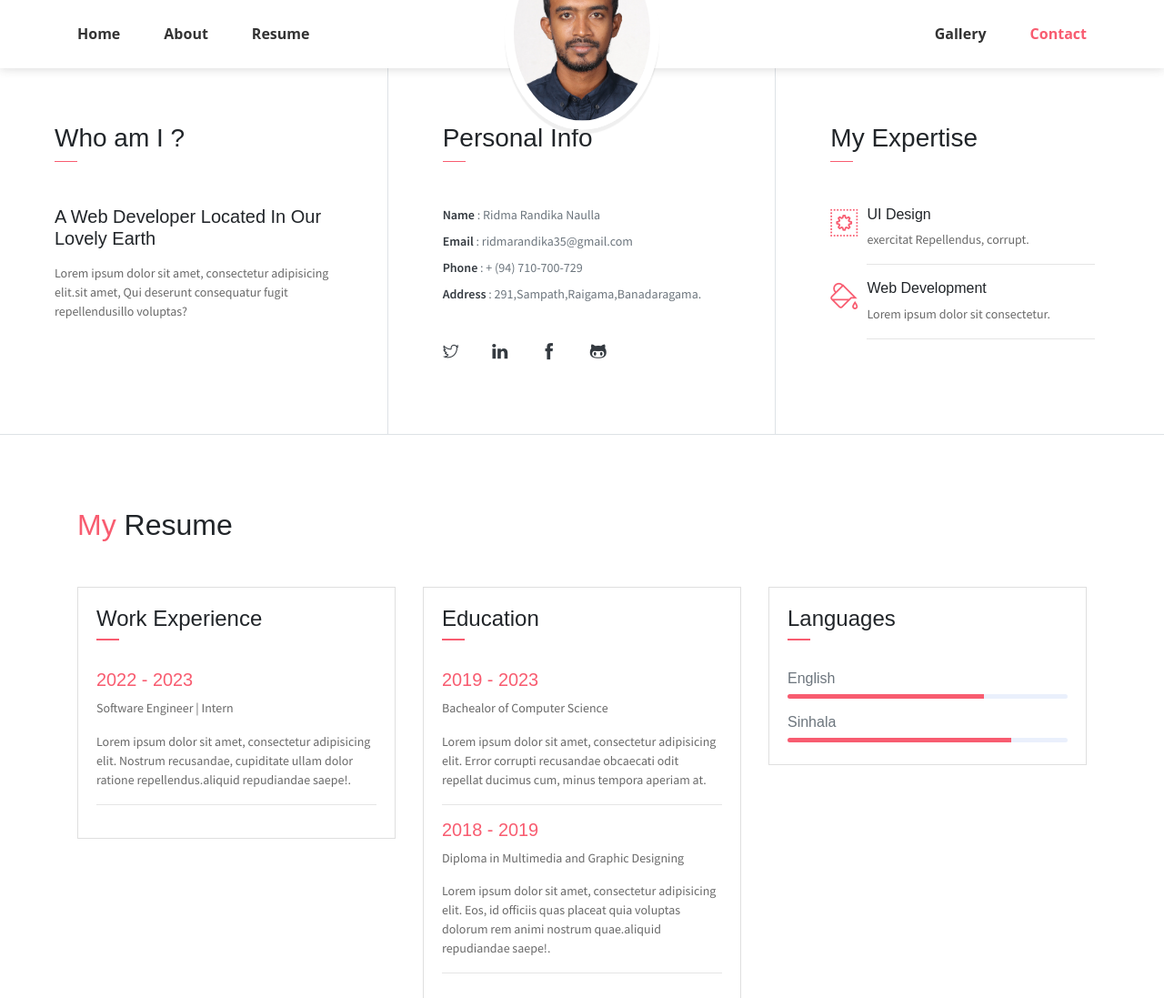
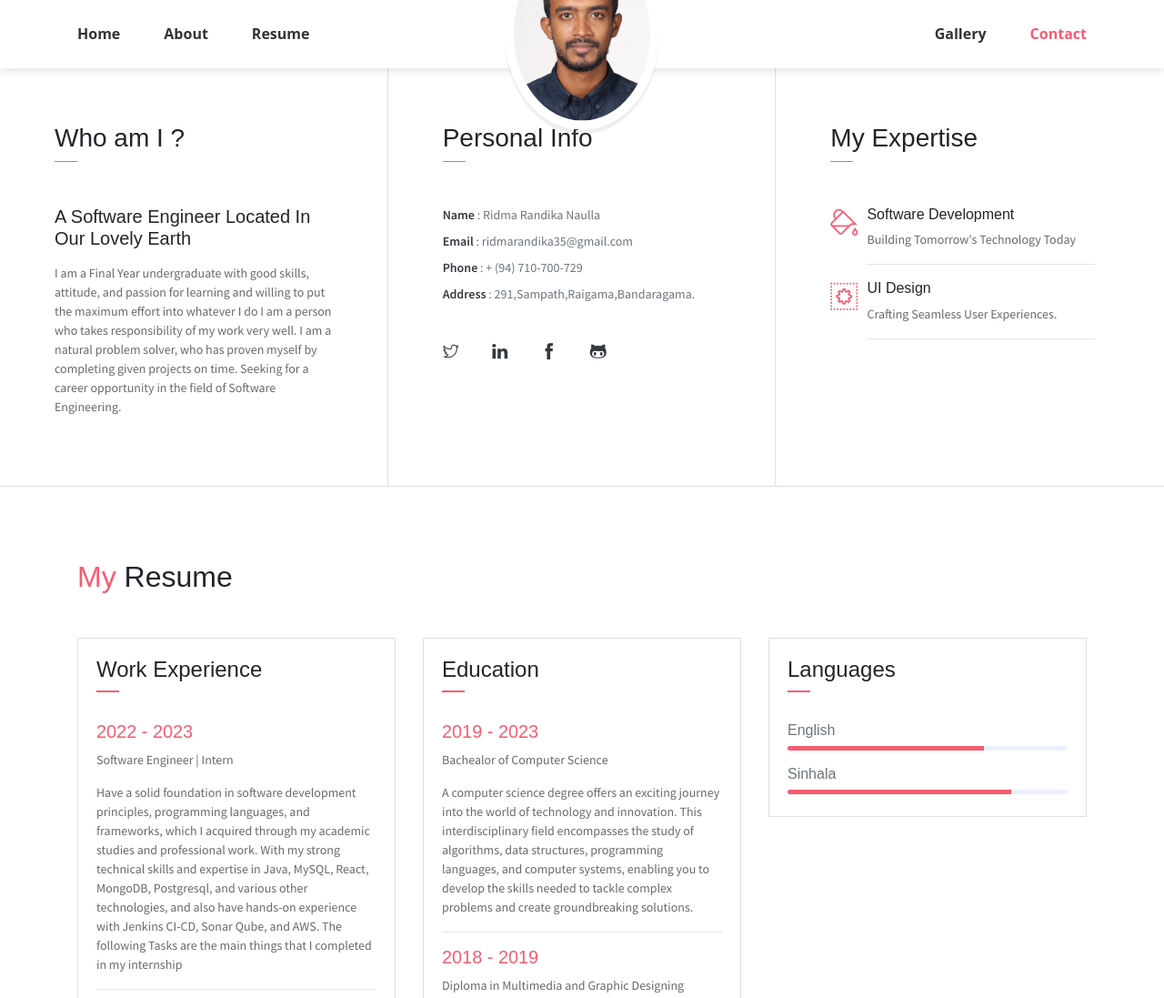
Before and after one commit to RidmaRandika/ridma.live, a plain HTML site: page index.html in a window 1280 px wide. Shown: the part 642-1739 px from the top of the page at 91% size. Drawn offline with Linux system fonts and the light colour scheme; some packages are replaced by stand-ins of ours.

Commit message:
add the descriptions to the website

```diff
--- a/index.html
+++ b/index.html
@@ -69,8 +69,13 @@
             <div class="col-lg-4 about-card">
                 <h3 class="font-weight-light">Who am I ?</h3>
                 <span class="line mb-5"></span>
-                <h5 class="mb-3">A Web Developer Located In Our Lovely Earth</h5>
-                <p class="mt-20">Lorem ipsum dolor sit amet, consectetur adipisicing elit.sit amet, Qui deserunt consequatur fugit repellendusillo voluptas?</p>
+                <h5 class="mb-3">A Software Engineer Located In Our Lovely Earth</h5>
+                <p class="mt-20">
+                    I am a Final Year undergraduate with good skills, attitude, and passion for learning and willing to put the maximum effort into whatever I do
+                    I am a person who takes responsibility of my work very well.
+                    I am a natural problem solver, who has proven myself by completing given projects on time.
+                    Seeking for a career opportunity in the field of Software Engineering.
+                </p>
             </div>
             <div class="col-lg-4 about-card">
                 <h3 class="font-weight-light">Personal Info</h3>
@@ -79,7 +84,7 @@
                     <li><span>Name</span> : Ridma Randika Naulla</li>
                     <li><span>Email</span> : ridmarandika35@gmail.com</li>
                     <li><span>Phone</span> : + (94) 710-700-729</li>
-                    <li><span>Address</span> :  291,Sampath,Raigama,Banadaragama.</li>
+                    <li><span>Address</span> :  291,Sampath,Raigama,Bandaragama.</li>
                 </ul>
                 <ul class="social-icons pt-3">
                         <li class="social-item"><a class="social-link text-dark"  target="_blank" href="https://twitter.com/Ridma9735"><i class="ti-twitter" aria-hidden="true"></i></a></li>
@@ -92,21 +97,22 @@
                 <h3 class="font-weight-light">My Expertise</h3>
                 <span class="line mb-5"></span>
                 <div class="row">
-                    <div class="col-1 text-danger pt-1"><i class="ti-widget icon-lg"></i></div>
+                    <div class="col-1 text-danger pt-1"><i class="ti-paint-bucket icon-lg"></i></div>
                     <div class="col-10 ml-auto mr-3">
-                        <h6>UI Design</h6>
-                        <p class="subtitle"> exercitat Repellendus,  corrupt.</p>
+                        <h6>Software Development</h6>
+                        <p class="subtitle">Building Tomorrow's Technology Today</p>
                         <hr>
                     </div>
                 </div>
                 <div class="row">
-                    <div class="col-1 text-danger pt-1"><i class="ti-paint-bucket icon-lg"></i></div>
+                    <div class="col-1 text-danger pt-1"><i class="ti-widget icon-lg"></i></div>
                     <div class="col-10 ml-auto mr-3">
-                        <h6>Web Development</h6>
-                        <p class="subtitle">Lorem ipsum dolor sit consectetur.</p>
+                        <h6>UI Design</h6>
+                        <p class="subtitle"> Crafting Seamless User Experiences.</p>
                         <hr>
                     </div>
                 </div>
+
             </div>
         </div>
     </div>
@@ -127,7 +133,16 @@
                         <div class="card-body">
                             <h6 class="title text-danger">2022 - 2023</h6>
                             <P>Software Engineer | Intern</P>
-                            <P class="subtitle">Lorem ipsum dolor sit amet, consectetur adipisicing elit. Nostrum recusandae, cupiditate ullam dolor ratione repellendus.aliquid repudiandae saepe!.</P>
+                            <P class="subtitle">
+                                Have a solid foundation in software development principles,
+                                programming languages, and frameworks, which I acquired through
+                                my academic studies and professional work. With my strong
+                                technical skills and expertise in Java, MySQL, React, MongoDB,
+                                Postgresql, and various other technologies, and also have
+                                hands-on experience with Jenkins CI-CD, Sonar Qube, and AWS. The
+                                following Tasks are the main things that I completed in my
+                                internship
+                            </P>
                             <hr>
 
                         </div>
@@ -144,11 +159,13 @@
                         <div class="card-body">
                             <h6 class="title text-danger">2019 - 2023</h6>
                             <P>Bachealor of Computer Science</P>
-                            <P class="subtitle">Lorem ipsum dolor sit amet, consectetur adipisicing elit. Error corrupti recusandae obcaecati odit repellat ducimus cum, minus tempora aperiam at.</P>
+                            <P class="subtitle">
+                                A computer science degree offers an exciting journey into the world of technology and innovation. This interdisciplinary field encompasses the study of algorithms, data structures, programming languages, and computer systems, enabling you to develop the skills needed to tackle complex problems and create groundbreaking solutions.
+                            </P>
                             <hr>
                             <h6 class="title text-danger">2018 - 2019</h6>
                             <P>Diploma in Multimedia and Graphic Designing</P>
-                            <P class="subtitle">Lorem ipsum dolor sit amet, consectetur adipisicing elit. Eos, id officiis quas placeat quia voluptas dolorum rem animi nostrum quae.aliquid repudiandae saepe!.</P>
+                            <P class="subtitle">A Diploma in Multimedia and Graphic Designing offers a dynamic blend of creativity and technical expertise in the field of visual communication. This program equips students with the skills necessary to craft captivating designs, compelling visuals, and engaging multimedia content</P>
                             <hr>
 
                         </div>
@@ -426,7 +443,7 @@
                                 <textarea class="form-control" id=" placeholder="Message *" rows="7" required></textarea>
                             </div>
                             <div class="form-group ">
-                                <button type="submit" class="form-control btn btn-primary" >Send Message</button>
+                                <button type="submit" class="form-control btn btn-primary" disabled >*Send Message</button>
                             </div>
                         </form>
                     </div>
```
